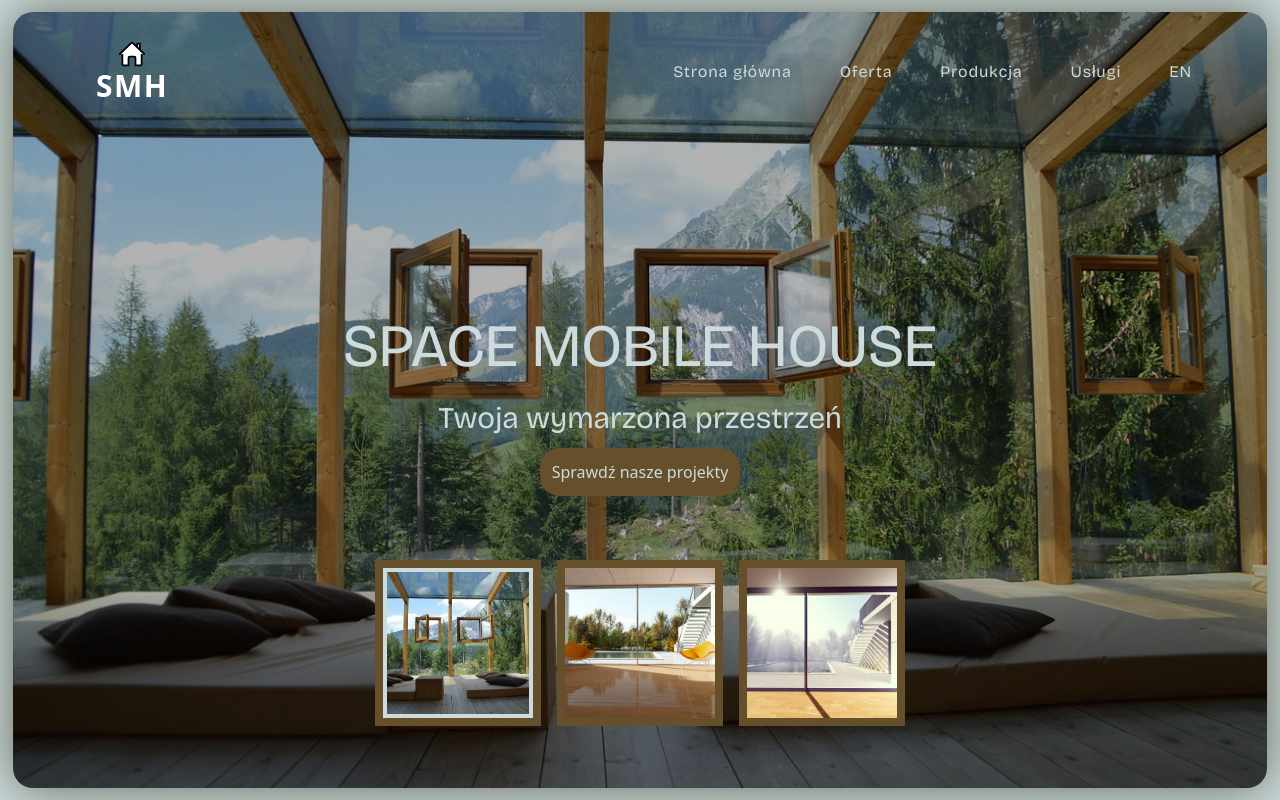
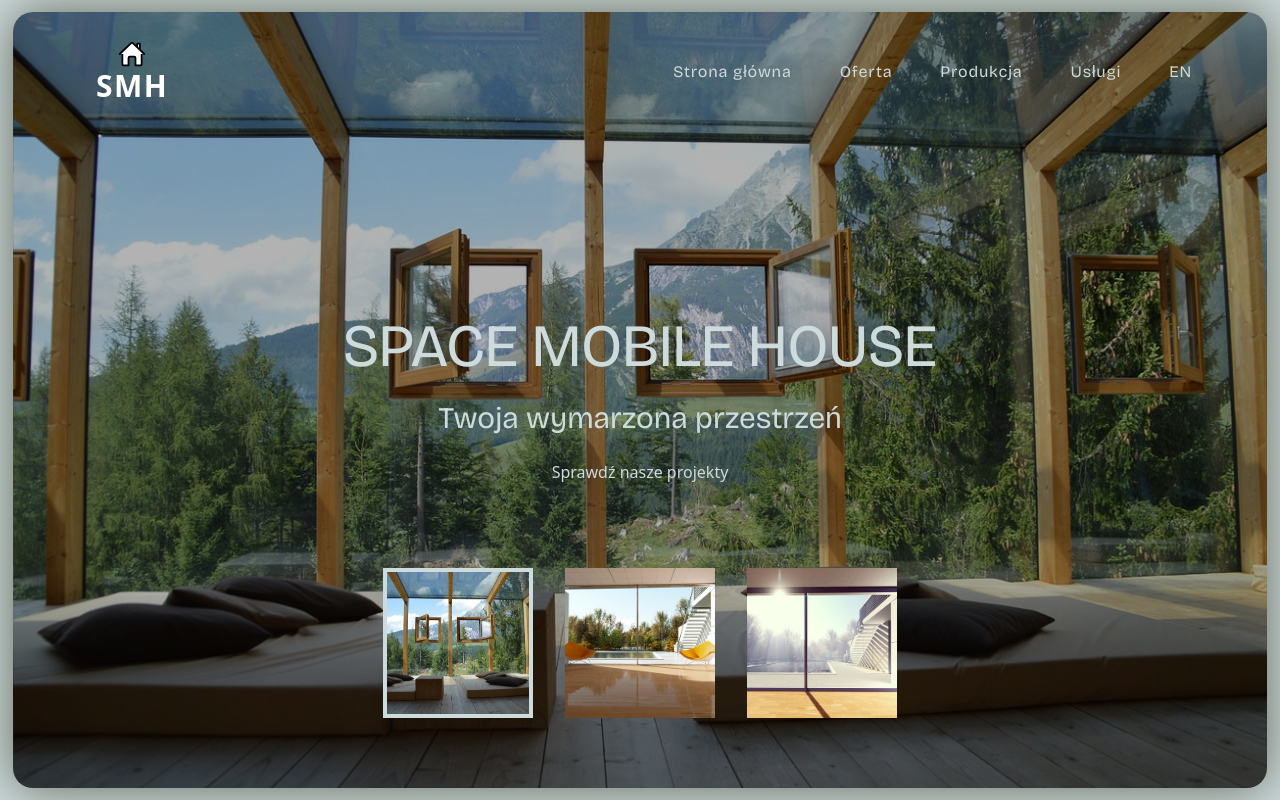
Before and after one commit to designByMilencja/frame-houses, a Next.js app: page / in a window 1280 px wide. Shown: the top 800 px of the page. Built offline with nearby package versions, Linux system fonts and the light colour scheme.

Commit message:
feat(tailwind): changed colors combination

```diff
--- a/tailwind.config.js
+++ b/tailwind.config.js
@@ -9,9 +9,10 @@ module.exports = {
         extend: {
           colors: {
             primary: "#CDDBDC",
-            secondary: "#55452E",
-            third: "#7999B0",
-            fourth: "#664F2B"
+            green: "#55594A",
+            text: "#262822",
+            dark: "#7999B0",
+            light: "#A6C8D4"
             ,
           },
           fontFamily: {
```
